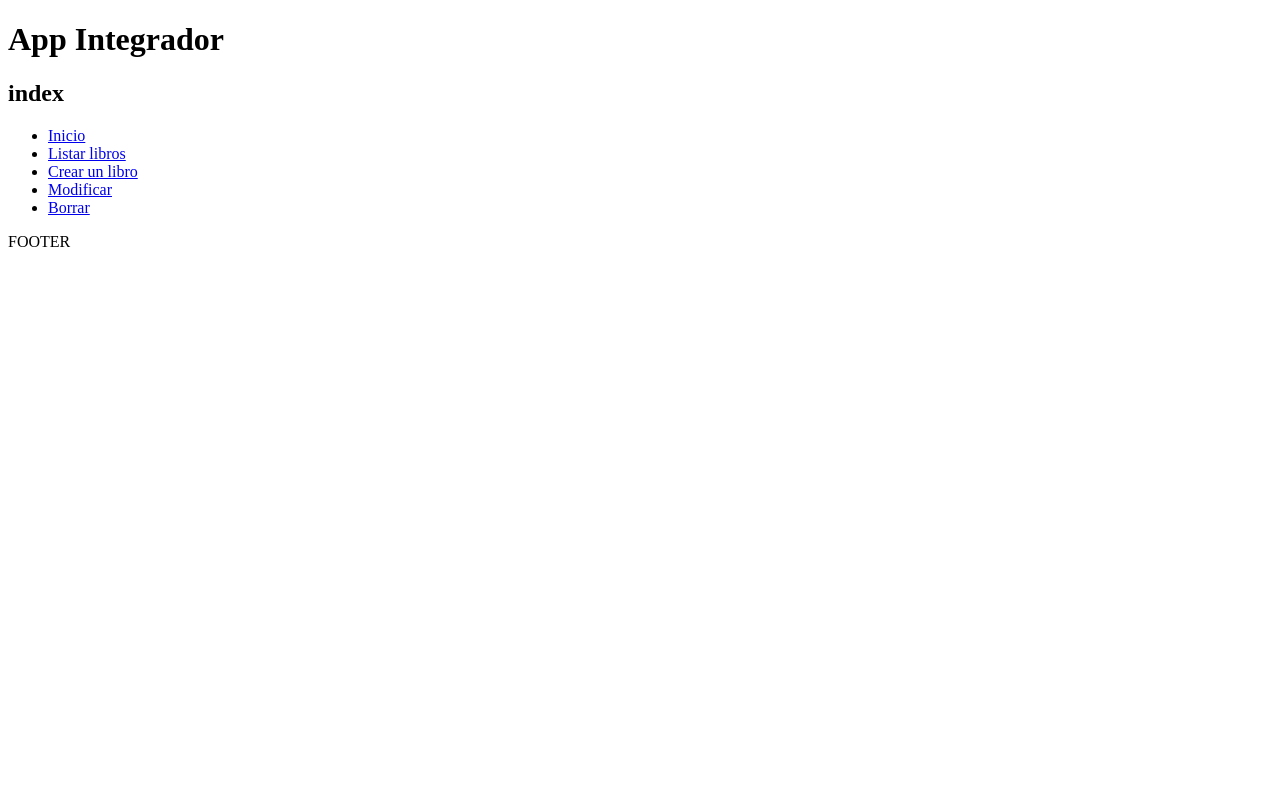
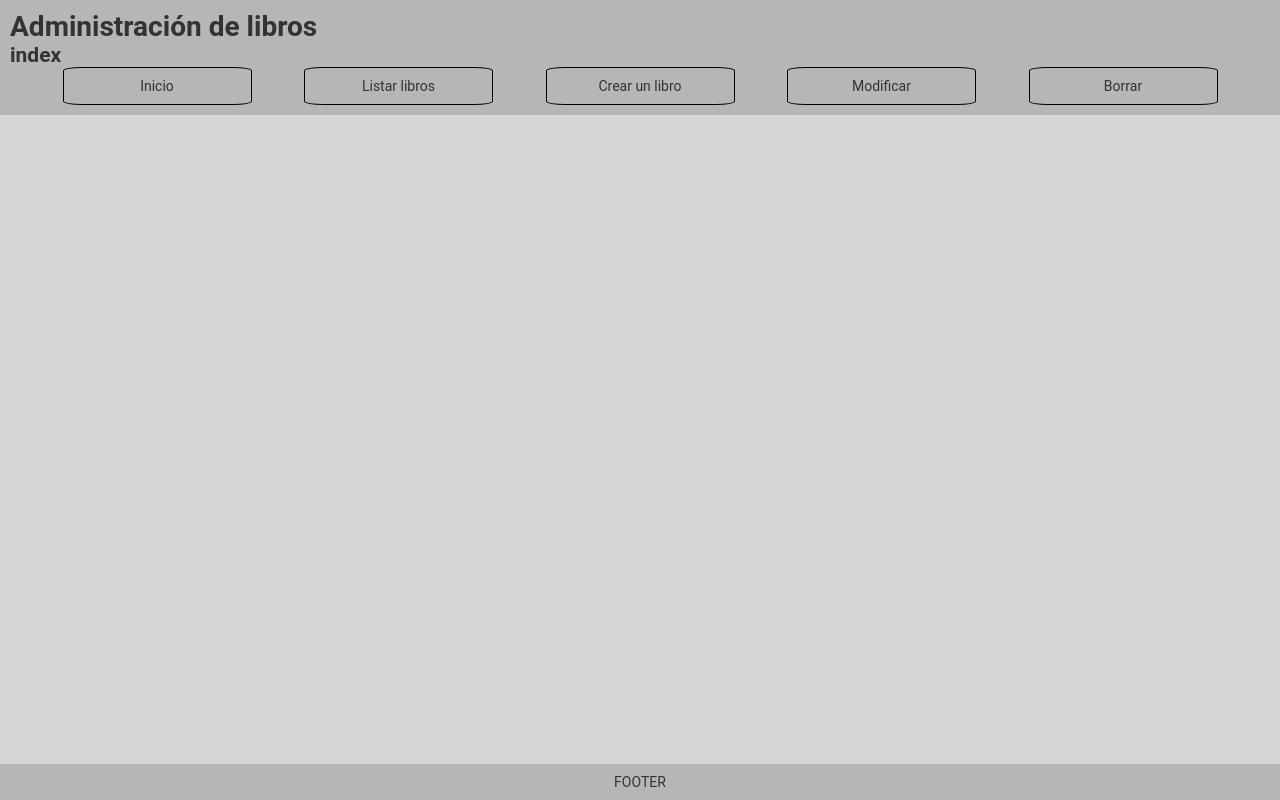
Before and after one commit to NahuelNGomez/TPIntegradorCaC, a Django app: page /libros/ in a window 1280 px wide. Run offline with Django 5.2, Linux system fonts and the light colour scheme.

Commit message:
se añaden estilos a la pagina

```diff
--- /dev/null
+++ b/app_integrador/static/app_integrador/css/base.css
@@ -0,0 +1,67 @@
+*{
+    margin: 0;
+    padding: 0;
+}
+
+body{
+    background-color: #d6d6d6;
+    font-family: 'Roboto', sans-serif;
+    font-size: 14px;
+    color: #333;
+    display: flex;
+    flex-direction: column;
+    min-height: 100vh;
+}
+
+main{
+    flex: 1;
+}
+
+header, main, padding{
+    padding: 10px;
+}
+
+header{
+    display: flex;
+    background-color: #b6b6b6;
+    flex-direction: column;
+}
+nav ul {
+    list-style: none;
+    margin: 0;
+    padding: 0;
+    display: flex;
+    justify-content: space-evenly;
+    align-items: center;
+}
+nav ul li{
+    width: 15%;
+    text-align: center;
+    height: 10%;
+}
+
+nav ul li a{
+    text-decoration: none;
+    display: flex;
+    justify-content: center;
+    align-items: center;
+    background-color: #b6b6b6;
+    padding: 10px;
+    border: black 1px solid;
+    border-radius: 10%;
+    color:#333;
+    transition: all 0.4s ease-in-out;
+}
+
+nav ul li a:hover{
+    background-color: #333;
+    color: #b6b6b6;
+}
+
+footer{
+    background-color: #b6b6b6;
+    display: flex;
+    justify-content: center;
+    align-items: center;
+    padding: 10px;
+}
--- a/app_integrador/templates/app_integrador/base.html
+++ b/app_integrador/templates/app_integrador/base.html
@@ -1,3 +1,4 @@
+{% load static %}
 <!DOCTYPE html>
 <html lang="en">
 
@@ -5,20 +6,21 @@
     <meta charset="UTF-8">
     <meta name="viewport" content="width=device-width, initial-scale=1.0">
     <title>{% block title %}{% endblock %}</title>
+    <link rel="stylesheet" href="{% static 'app_integrador/css/base.css' %}">
     {% block extra_css %}{% endblock %}
 </head>
 
 <body>
     <header>
-        <h1>App Integrador</h1>
+        <h1>Administración de libros</h1>
         <h2>{% block section_title %} {% endblock %}</h2>
         <nav>
             <ul>
-                <li><a href="#">Inicio</a></li>
-                <li><a href="#">Listar libros</a></li>
-                <li><a href="#">Crear un libro</a></li>
-                <li><a href="#">Modificar</a></li>
-                <li><a href="#">Borrar</a></li>
+                <li><a href="{% url 'index' %}">Inicio</a></li>
+                <li><a href="{% url 'index' %}">Listar libros</a></li>
+                <li><a href="{% url 'index' %}">Crear un libro</a></li>
+                <li><a href="{% url 'index' %}">Modificar</a></li>
+                <li><a href="{% url 'index' %}">Borrar</a></li>
             </ul>
         </nav>
     </header>
--- a/app_integrador/templates/app_integrador/index.html
+++ b/app_integrador/templates/app_integrador/index.html
@@ -1,5 +1,8 @@
 {% extends "app_integrador/base.html" %}
+{% load static %}
 {% block title %}App Integrador{% endblock %}
 {% block section_title %} index {% endblock %}
-{% block extra_css %} {% endblock %}
+{% block extra_css %}
+<link rel="stylesheet" href="{% static 'app_integrador/css/index.css' %}">
+{% endblock %}
 {% block mainContent %}{% endblock %}
```
Also changed, not shown: app_integrador/static/app_integrador/css/index.css (added).
